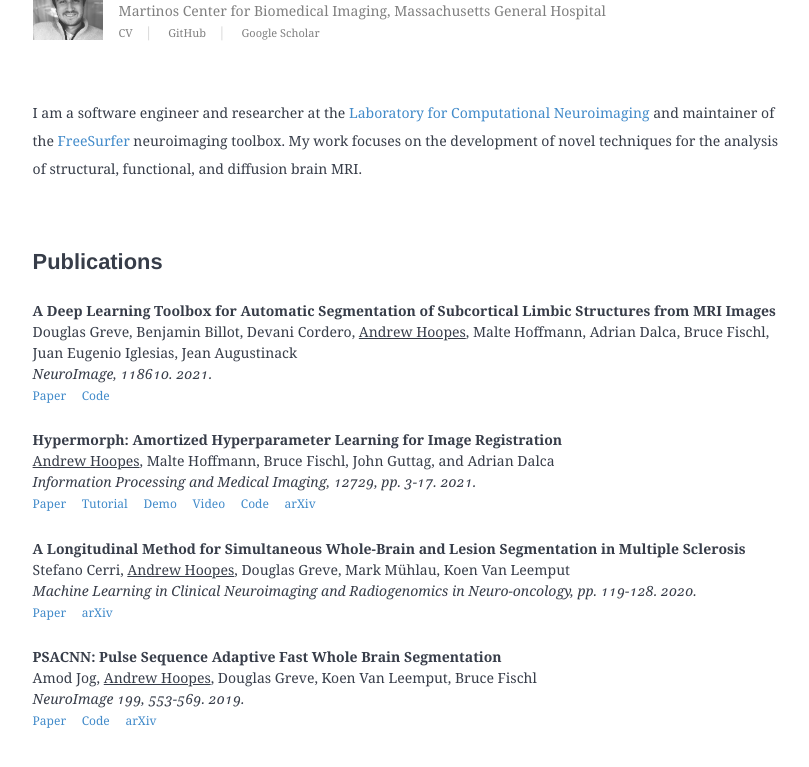
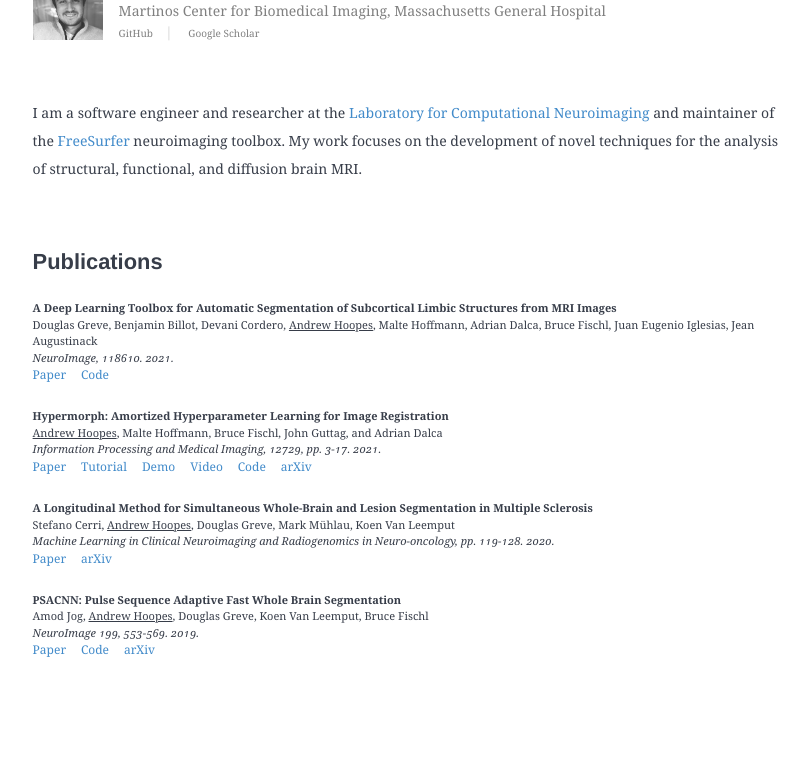
Before and after one commit to ahoopes/ahoopes.github.io, a plain HTML site: page index.html in a window 1280 px wide. Shown: the part 83-850 px from the top of the page, without its empty margins (233-1042 px from the left). Drawn offline with nearby package versions, Linux system fonts and the light colour scheme.

Commit message:
remove CV for now

```diff
--- a/index.html
+++ b/index.html
@@ -23,12 +23,11 @@
   padding-left: 12px;
   text-align: left;
   text-decoration: none;
-  font-size: 11px;
+  font-size: 10px;
   margin: 0px 0px;
 }
 
 </style></head><body>
-
 
 <div style="width: 100%; display: flex;">
 <div>
@@ -38,8 +37,7 @@
   <h1 style="line-height: 1em; padding-top: 0; margin-bottom: 0;">Andrew Hoopes</h1>
   <p style="line-height: 2em; margin-bottom: 0; padding-top: 0; color: gray;">Martinos Center for Biomedical Imaging, Massachusetts General Hospital</p>
   <div style="line-height: 1em; margin-bottom: 0; padding-top: 0; color: lightgray;">
-    <a href="?" class="header-link-button" style="padding-left: 0;">CV</a>|
-    <a href="https://github.com/ahoopes" class="header-link-button">GitHub</a>|
+    <a href="https://github.com/ahoopes" class="header-link-button" style="padding-left: 0;">GitHub</a>|
     <a href="https://scholar.google.com/citations?user=_OVlcIUAAAAJ" class="header-link-button">Google Scholar</a>
   </div>
 </div>
@@ -50,6 +48,8 @@
 </div>
 
 <h4 style="margin-top: 35px;">Publications</h4>
+
+<div style="font-size: 11px">
 
 <div style="margin-top: 15px;">
 <p style="margin-bottom: 0; line-height: 1.5;"><b>A Deep Learning Toolbox for Automatic Segmentation of Subcortical Limbic Structures from MRI Images</b></p>
@@ -96,5 +96,7 @@
 </div>
 </div>
 
+</div>
+
 <div style="padding-bottom: 200px;"></div>
 </body></html>
```
